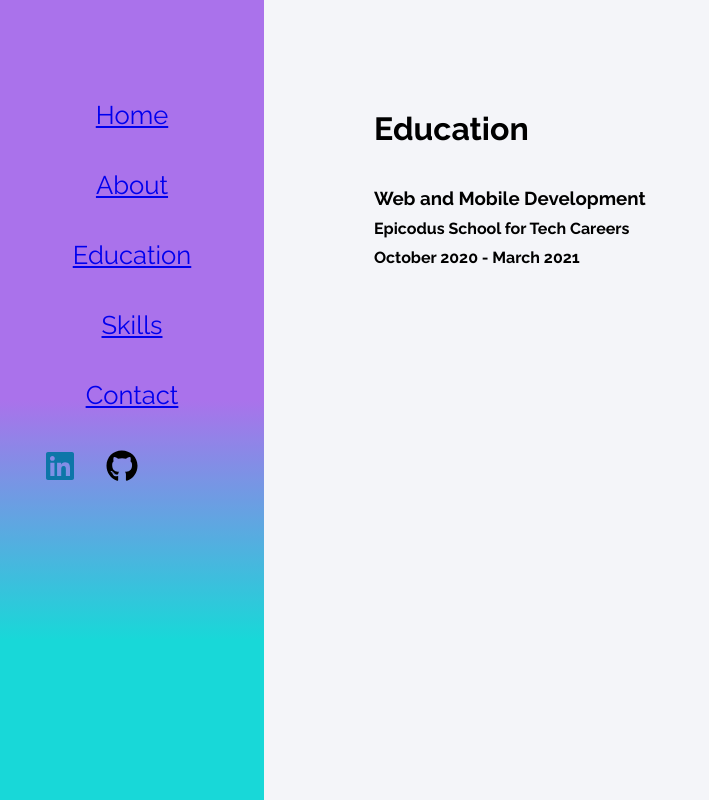
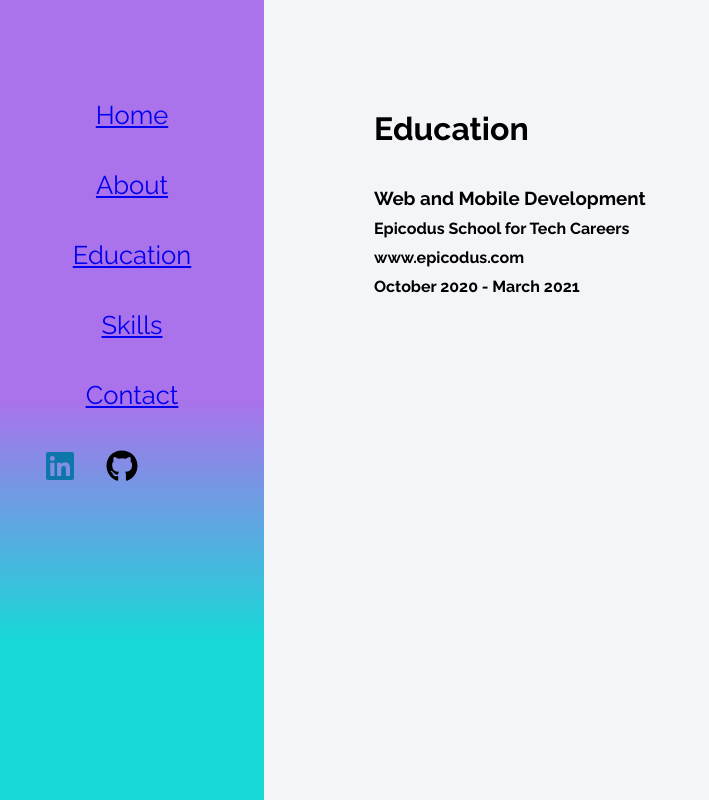
Before and after one commit to tawneeh/portfolio, a React (Create React App) app: page /education in a window 1280 px wide. Shown: the whole page, without its empty margins (0-709 px from the left). Built offline with nearby package versions, Linux system fonts and the light colour scheme.

Commit message:
add Epicodus url

```diff
--- a/src/contents/Education.js
+++ b/src/contents/Education.js
@@ -6,11 +6,10 @@ class Education extends Component {
     return (
       <div className="condiv">
         <h1 className="subtopic">Education</h1>
-          <Card title="Web and Mobile Development" where="Epicodus School for Tech Careers" from="October 2020" to="March 2021" />
-          {/* <Card title="To Do" where="To Do" from="YYYY" to="YYYY" /> */}
+          <Card title="Web and Mobile Development" where="Epicodus School for Tech Careers" url="www.epicodus.com" from="October 2020" to="March 2021" />
       </div>
     )
   }
 }
 
-export default Education; // add a link to Epicodus website?
+export default Education;
```
